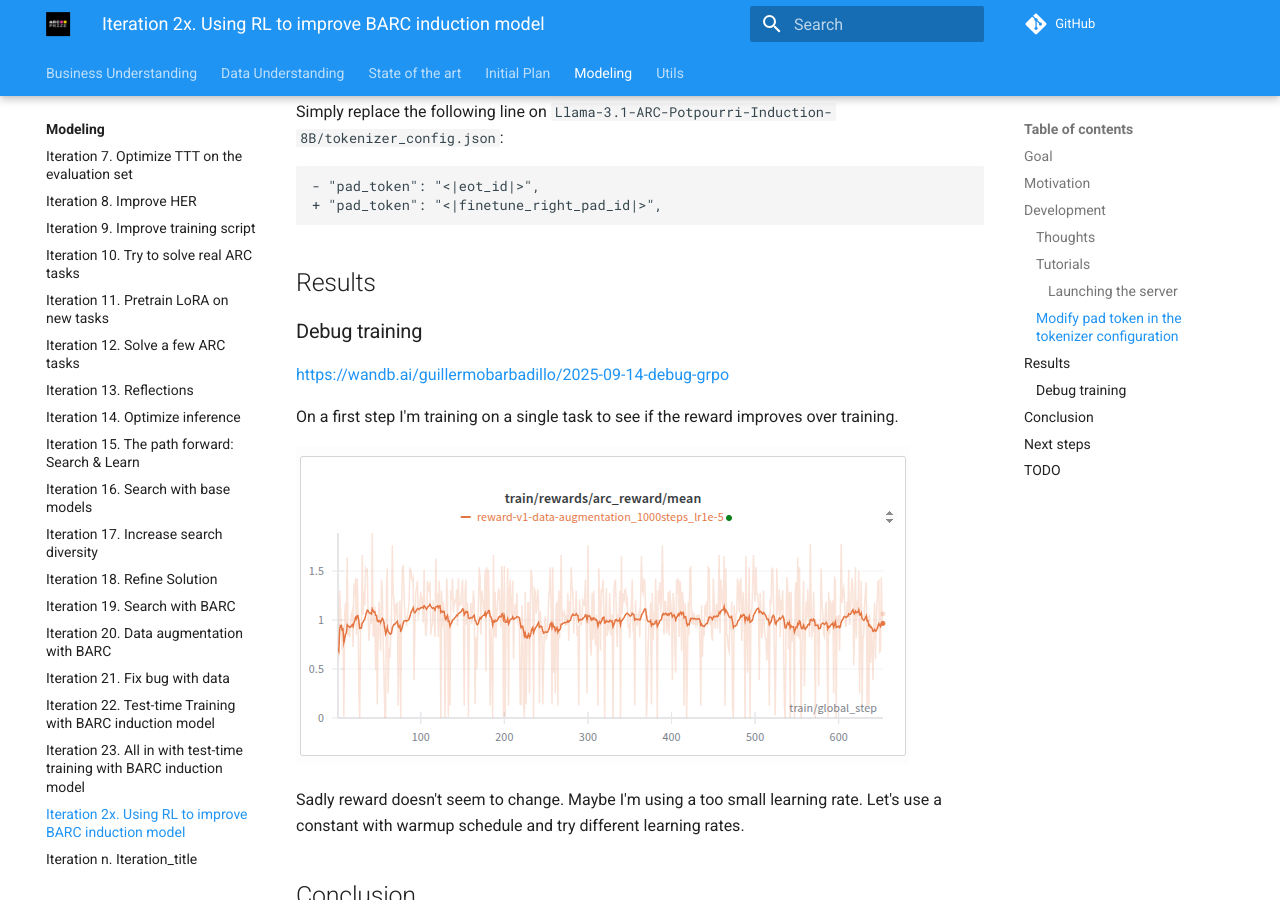
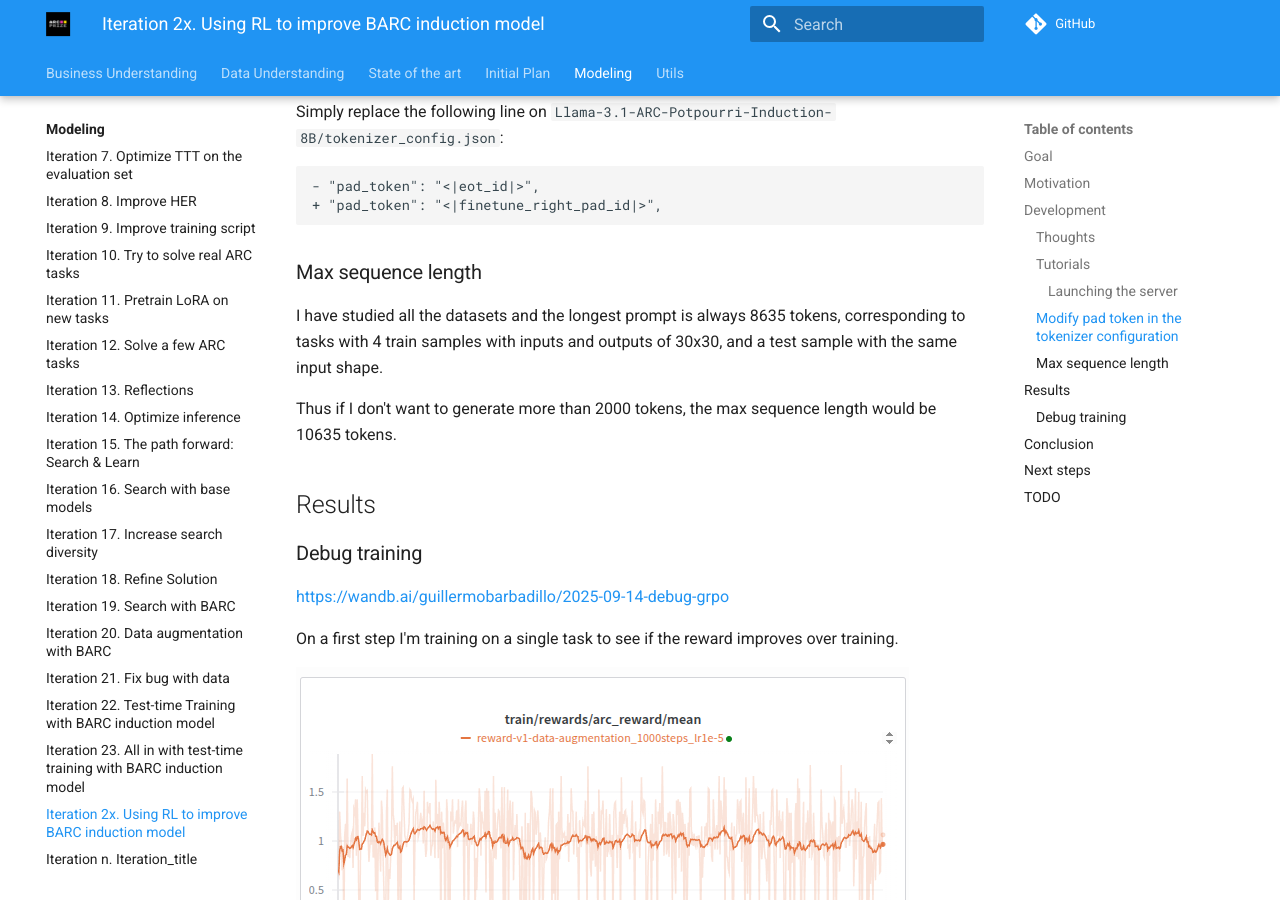
Before and after one commit to ironbar/arc25, an MkDocs documentation site: the page built from docs/modeling/Iteration_24_RL_BARC.md, in a window 1280 px wide and 900 px high, scrolled down 2112 px. Built offline with MkDocs 1.6.1 and Material for MkDocs 9.7.7, drawn with Linux system fonts in a browser that asks for light colours; comment, search, counter and statistics services are not loaded.

Commit message:
8635 is the max prompt length

````diff
--- a/docs/modeling/Iteration_24_RL_BARC.md
+++ b/docs/modeling/Iteration_24_RL_BARC.md
@@ -88,6 +88,14 @@ Simply replace the following line on `Llama-3.1-ARC-Potpourri-Induction-8B/token
 + "pad_token": "<|finetune_right_pad_id|>",
 ```
 
+### Max sequence length
+
+I have studied all the datasets and the longest prompt is always 8635 tokens, corresponding to
+tasks with 4 train samples with inputs and outputs of 30x30, and a test sample with the same input
+shape.
+
+Thus if I don't want to generate more than 2000 tokens, the max sequence length would be 10635 tokens.
+
 ## Results
 
 ### Debug training
````
